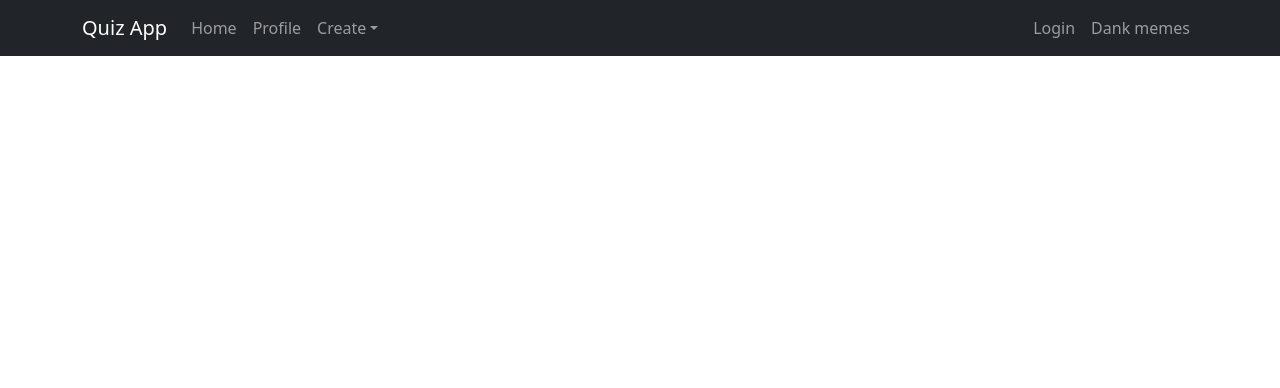
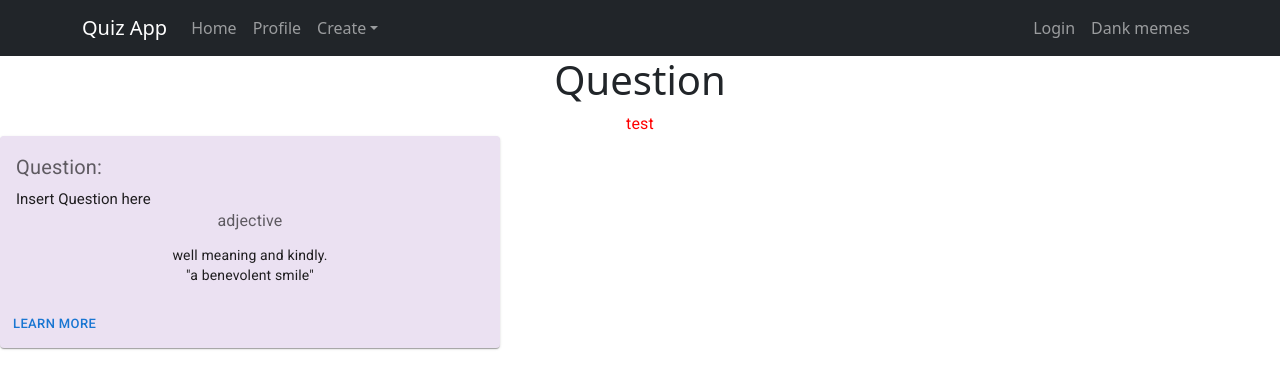
Before and after one commit to hailieboomboom/QuizSystem, a React (Create React App) app in the folder frontend/: page /questions in a window 1280 px wide. Shown: the top 388 px of the page. Built offline with nearby package versions, Linux system fonts and the light colour scheme.

Commit message:
added questions page to show all questions, and css for question card styling

```diff
--- a/frontend/src/App.js
+++ b/frontend/src/App.js
@@ -17,6 +17,7 @@ import Login from "./pages/Login";
 import Logout from "./pages/Logout";
 import CreateQuestion from "./pages/CreateQuestion";
 import CreateQuiz from "./pages/CreateQuiz"
+import Questions from "./pages/Questions"
 
 function App() {
   return (
@@ -32,6 +33,7 @@ function App() {
                 <Route path="logout" element={<Logout/>} />
                 <Route path="register" element={<Register/>} />
                 <Route path="quiz" element={<Quiz/>} />
+                <Route path="questions" element={<Questions/>} />
             </Routes>
         </BrowserRouter>
 
--- /dev/null
+++ b/frontend/src/components/QuestionCard.jsx
@@ -0,0 +1,44 @@
+import * as React from 'react';
+import Box from '@mui/material/Box';
+import Card from '@mui/material/Card';
+import CardActions from '@mui/material/CardActions';
+import CardContent from '@mui/material/CardContent';
+import Button from '@mui/material/Button';
+import Typography from '@mui/material/Typography';
+
+import '../styles/QuestionCardStyle.css';
+
+const bull = (
+    <Box
+        component="span"
+        sx={{ display: 'inline-block', mx: '2px', transform: 'scale(0.8)' }}
+    >
+        •
+    </Box>
+);
+
+export default function QuestionCard() {
+    return (
+        <Card className={"cardContent"} sx={{ minWidth: 275, maxWidth: 500}}>
+            <CardContent>
+                <Typography className={"questionTitle"} color="text.secondary" gutterBottom>
+                    Question:
+                </Typography>
+                <Typography className={"questionString"} variant="h5" component="div">
+                    Insert Question here
+                </Typography>
+                <Typography sx={{ mb: 1.5 }} color="text.secondary">
+                    adjective
+                </Typography>
+                <Typography variant="body2">
+                    well meaning and kindly.
+                    <br />
+                    {'"a benevolent smile"'}
+                </Typography>
+            </CardContent>
+            <CardActions>
+                <Button size="small">Learn More</Button>
+            </CardActions>
+        </Card>
+    );
+}
--- /dev/null
+++ b/frontend/src/pages/Questions.jsx
@@ -0,0 +1,18 @@
+import React from 'react'
+import Typography from '@mui/material/Typography';
+import QuestionCard from "../components/QuestionCard";
+import '../styles/QuestionCardStyle.css';
+
+const Questions = () => {
+    return (
+        <div><h1>Question</h1>
+        <Typography className="headerTest" >test</Typography>
+            <QuestionCard/>
+        </div>
+
+
+    )
+
+
+}
+export default Questions
--- /dev/null
+++ b/frontend/src/styles/QuestionCardStyle.css
@@ -0,0 +1,16 @@
+.cardContent{
+    background-color: #ebe1f2;
+}
+
+.questionTitle{
+    font-size: 20px;
+    text-align-last: left;
+}
+
+.questionString{
+    font-size: 15px;
+    text-align-last: left;
+}
+.headerTest{
+    color: red;
+}
```
